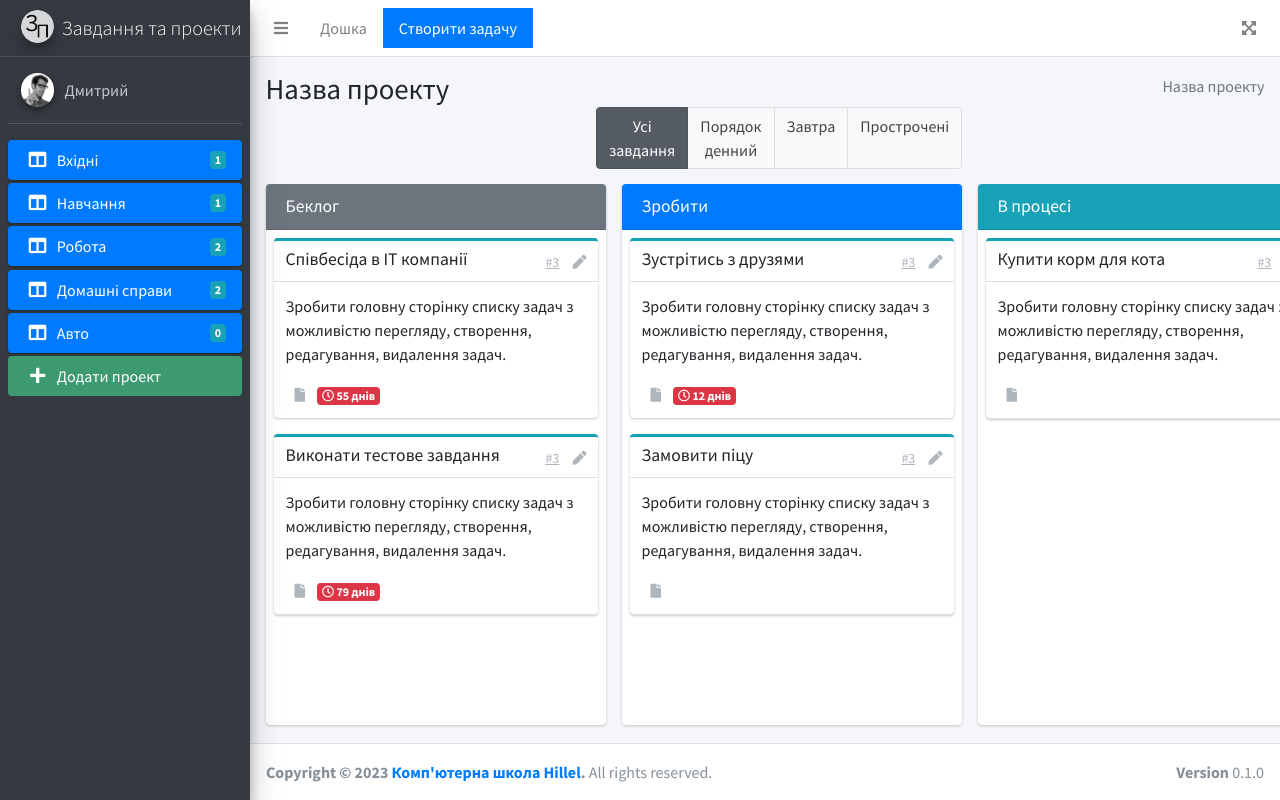
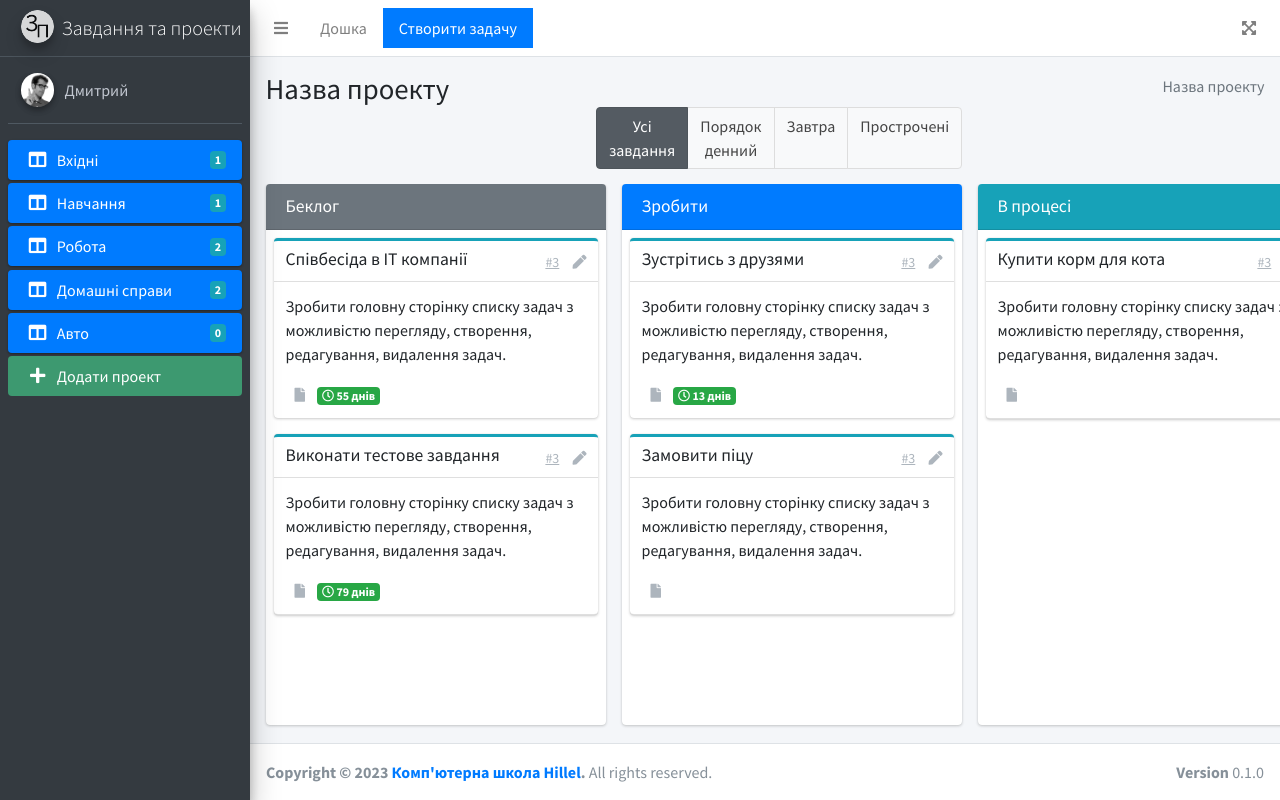
Before and after one commit to ithillel-php-basic/php-basic-2-641f1ae119ed346b863c34ec, a PHP site: page / in a window 1280 px wide. Run offline with PHP 8.4, Linux system fonts and the light colour scheme; some libraries are stand-ins or nearby versions.

Commit message:
домашние задание 6(исправление)

```diff
--- a/index.php
+++ b/index.php
@@ -5,7 +5,7 @@ $arr_project=["Вхідні", "Навчання", "Робота", "Домашн
 $arr_tasks=[["task" =>"Співбесіда в IT компанії","date" =>"01.07.2023","type" =>"Робота","status" =>"backlog"],
     ["task" =>"Виконати тестове завдання","date" =>"25.07.2023","type" =>"Робота","status" =>"backlog"],
     ["task" =>"Зробити завдання до першого уроку","date" =>"27.04.2023","type" =>"Навчання","status" => "done"],
-    ["task" =>"Зустрітись з друзями","date" =>"19.05.2023","type" => "Вхідні","status" => "to-do"],
+    ["task" =>"Зустрітись з друзями","date" =>"20.05.2023","type" => "Вхідні","status" => "to-do"],
     ["task" =>"Купити корм для кота","date" =>"null","type" => "Домашні справи","status" => "in-progress"],
     ["task" =>"Замовити піцу","date" =>"null","type" => "Домашні справи","status" =>"to-do"]];
 $title = "Завдання та проекти | Дошка";
@@ -51,7 +51,10 @@ function task_time($date){
     $date_difference = $timestamp_date - $date_now;
     $date_difference = $date_difference / 3600;
     $date_difference = floor($date_difference);
+    return $date_difference;
+}
 
+function task_time_output($date_difference){
     if($date_difference < 0){
         return;
     }else if($date_difference <= 24){
--- a/templates/kanban.php
+++ b/templates/kanban.php
@@ -55,9 +55,17 @@
                                 <a href="#" class="btn btn-tool">
                                     <i class="fas fa-file"></i>
                                 </a>
-                                <?php if($item["date"] !== "null"){?>
-                               <small class="badge badge-danger"><i class="far fa-clock"></i> <?php echo task_time($item["date"])?> </small>
-                                <?php }?>
+                                <?php if($item["date"] !== "null"){
+                                    $date_difference = task_time($item["date"]);
+                                    if($date_difference > 24){
+                                    ?>
+                               <small class="badge badge-success"><i class="far fa-clock"></i> <?php echo task_time_output($date_difference)?> </small>
+                                <?php
+                                    }
+                                else{ ?>
+                               <small class="badge badge-danger"><i class="far fa-clock"></i> <?php echo task_time_output($date_difference)?> </small>
+                              <?php }
+                                } ?>
                             </div>
                         </div>
                         <?php
@@ -94,9 +102,17 @@
                                 <a href="#" class="btn btn-tool">
                                     <i class="fas fa-file"></i>
                                 </a>
-                                <?php if($item["date"] !== "null"){?>
-                                <small class="badge badge-danger"><i class="far fa-clock"></i> <?php echo task_time($item["date"])?> </small>
-                                <?php } ?>
+                                <?php if($item["date"] !== "null"){
+                                    $date_difference = task_time($item["date"]);
+                                    if($date_difference > 24){
+                                        ?>
+                                        <small class="badge badge-success"><i class="far fa-clock"></i> <?php echo task_time_output($date_difference)?> </small>
+                                        <?php
+                                    }
+                                else{ ?>
+                                    <small class="badge badge-danger"><i class="far fa-clock"></i> <?php echo task_time_output($date_difference)?> </small>
+                                <?php }
+                                } ?>
                             </div>
                         </div>
                         <?php
@@ -133,10 +149,17 @@
                                 <a href="#" class="btn btn-tool">
                                     <i class="fas fa-file"></i>
                                 </a>
-                                <?php
-                                if($item["date"] !== "null"){?>
-                                <small class="badge badge-danger"><i class="far fa-clock"></i> <?php echo task_time($item["date"])?> </small>
-                                <?php } ?>
+                                <?php if($item["date"] !== "null"){
+                                    $date_difference = task_time($item["date"]);
+                                    if($date_difference > 24){
+                                        ?>
+                                        <small class="badge badge-success"><i class="far fa-clock"></i> <?php echo task_time_output($date_difference)?> </small>
+                                        <?php
+                                    }
+                                    else{ ?>
+                                        <small class="badge badge-danger"><i class="far fa-clock"></i> <?php echo task_time_output($date_difference)?> </small>
+                                    <?php }
+                                } ?>
                             </div>
                         </div>
                         <?php
@@ -173,9 +196,17 @@
                                 <a href="#" class="btn btn-tool">
                                     <i class="fas fa-file"></i>
                                 </a>
-                                <?php if($item["date"] !== "null"){?>
-                                <small class="badge badge-danger"><i class="far fa-clock"></i> <?php echo task_time($item["date"])?> </small>
-                                <?php } ?>
+                                <?php if($item["date"] !== "null"){
+                                    $date_difference = task_time($item["date"]);
+                                    if($date_difference > 24){
+                                        ?>
+                                        <small class="badge badge-success"><i class="far fa-clock"></i> <?php echo task_time_output($date_difference)?> </small>
+                                        <?php
+                                    }
+                                    else{ ?>
+                                        <small class="badge badge-danger"><i class="far fa-clock"></i> <?php echo task_time_output($date_difference)?> </small>
+                                    <?php }
+                                } ?>
                             </div>
                         </div>
                         <?php
```
